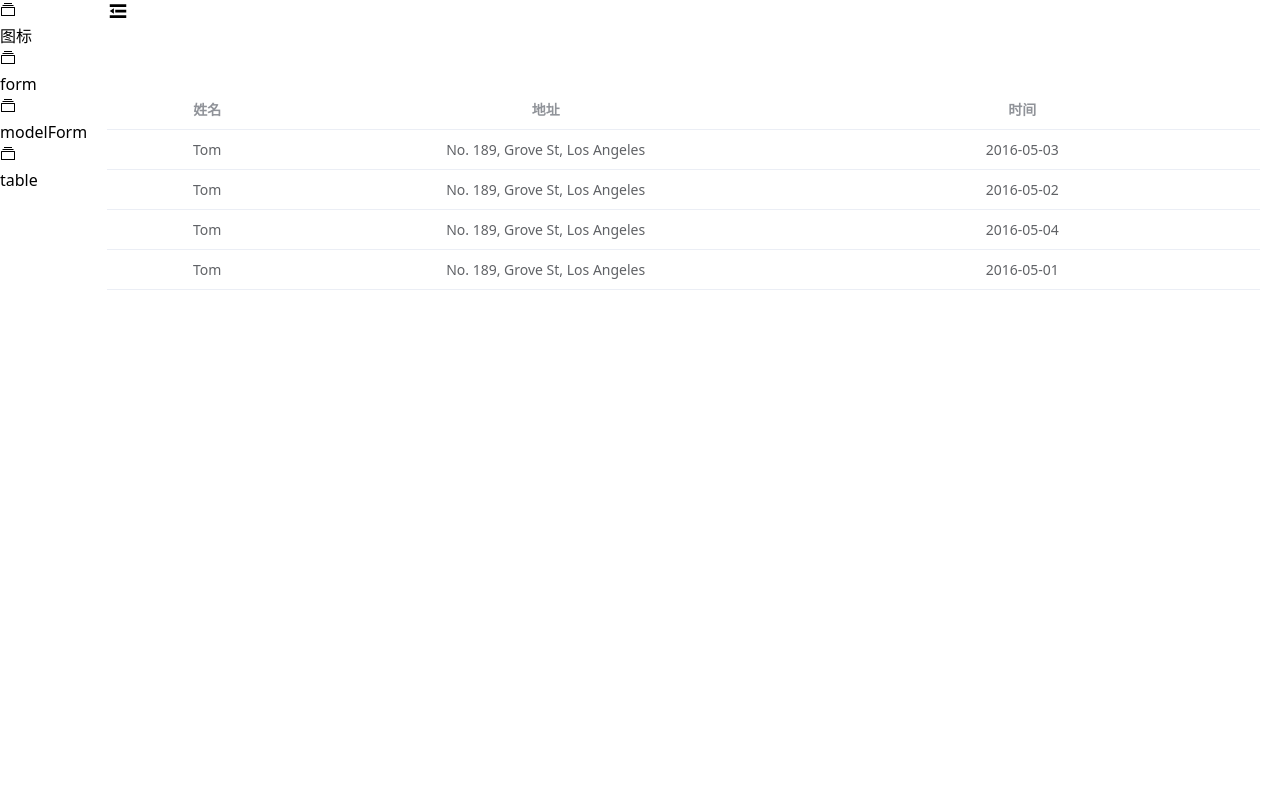
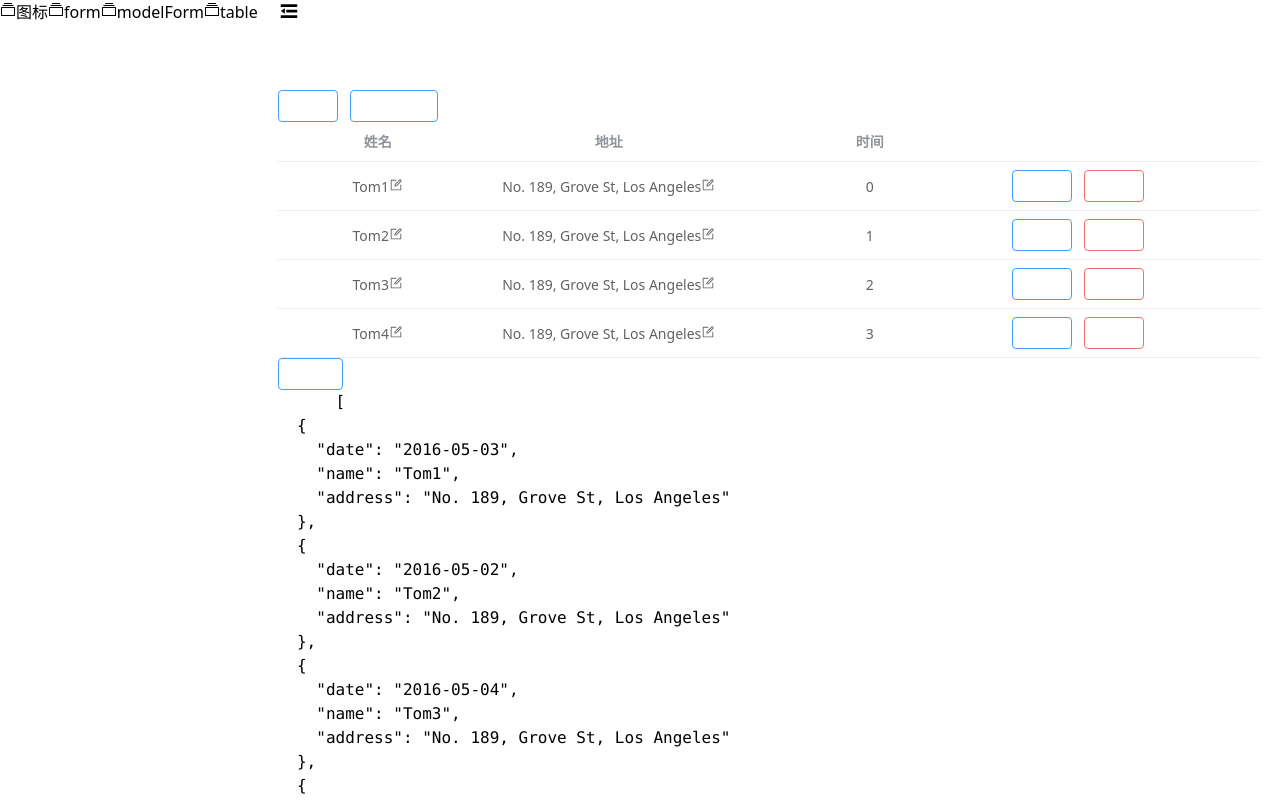
Before and after one commit to nmy0808/nmy-element-ui, a Vue app: page /table in a window 1280 px wide. Built offline with nearby package versions, Linux system fonts and the light colour scheme.

Commit message:
feat: 完成表格行编辑与单元格编辑功能

```diff
--- a/package.json
+++ b/package.json
@@ -3,7 +3,7 @@
   "private": true,
   "version": "0.0.0",
   "scripts": {
-    "dev": "vite --host",
+    "dev": "vite",
     "build": "vue-tsc --noEmit && vite build",
     "preview": "vite preview",
     "prettier": "prettier --write .",
--- a/src/components/cIcon/index.vue
+++ b/src/components/cIcon/index.vue
@@ -13,7 +13,11 @@ const props = defineProps<IProp>()
   </div>
 </template>
 
-<style scoped lang="scss"></style>
+<style scoped lang="scss">
+.c-icon {
+  display: inline-block;
+}
+</style>
 <script lang="ts">
 export default {
   name: 'CIcon'
--- a/src/components/iconChoose/src/index.vue
+++ b/src/components/iconChoose/src/index.vue
@@ -1,6 +1,6 @@
 <script setup lang="ts">
 import * as ElementPlusIconsVue from '@element-plus/icons-vue'
-
+import NIcon from '@/components/cIcon/index.vue'
 const visible = ref(false)
 const search = ref('')
 const keys = Object.keys(ElementPlusIconsVue)
@@ -33,7 +33,7 @@ const handleClose = () => {
               class="flex items-center justify-center flex-col w-40 h-26 hover:text-blue-500 cursor-pointer duration-200"
             >
               <div class="flex justify-center">
-                <CIcon :icon="item" :size="28"></CIcon>
+                <NIcon :icon="item" :size="28"></NIcon>
               </div>
               <div>{{ item }}</div>
             </div>
--- a/src/components/nTable/src/index.vue
+++ b/src/components/nTable/src/index.vue
@@ -1,6 +1,9 @@
 <script setup lang="ts">
 import { PropType } from 'vue'
 import { ITableOptions } from './types/options'
+import NIcon from '@/components/cIcon/index.vue'
+import { ElFormType } from '@/components/nForm/src/types/elForm'
+import cloneDeep from 'lodash/cloneDeep'
 
 const props = defineProps({
   options: {
@@ -12,22 +15,197 @@ const props = defineProps({
     required: true
   }
 })
+
+const emit = defineEmits<{
+  (e: 'confirm', payload: any): void
+}>()
+
+const dataClone = ref<any[]>([])
+
+watch(
+  props.data,
+  () => {
+    dataClone.value = cloneDeep(props.data)
+  },
+  { deep: true, immediate: true }
+)
+
+const formRef = ref<ElFormType | null>(null)
+
+const reset = () => {
+  formRef.value?.resetFields()
+}
+// 行: 当前激活编辑的行的索引 $index
+const activeRowIndex = ref(-1)
+
+// 单元格:当前激活编辑的单元格的唯一id  ( $index + column.id )
+const activeColEditId = ref(-1)
+
+// 行: 根据行索引激活当前行的编辑状态
+const activeRowEditByIndex = (index: number) => {
+  // 先恢复初始data数据
+  dataClone.value = cloneDeep(props.data)
+  activeColEditId.value = -1
+  activeRowIndex.value = index
+}
+// 行: 清空当前的行编辑状态
+const clearRowEdit = () => {
+  activeRowIndex.value = -1
+}
+
+// 单元格: 点击单元格编辑
+const handleActiveEdit = (scope: any) => {
+  // 先恢复初始data数据
+  dataClone.value = cloneDeep(props.data)
+  activeRowIndex.value = -1
+  activeColEditId.value = scope.$index + scope.column.id
+}
+
+// 单元格: 点击单元格确认编辑
+const handleConfirm = (scope: any) => {
+  activeColEditId.value = -1
+  activeRowIndex.value = -1
+  const index = scope.$index
+  const row = cloneDeep(scope.row)
+  const oldRow = cloneDeep(props.data[index])
+  const payload = {
+    row,
+    oldRow,
+    index,
+    data: cloneDeep(dataClone.value)
+  }
+  emit('confirm', payload)
+  return payload
+}
+
+// 行 和 单元格: 点击取消编辑
+const handleCancel = () => {
+  activeColEditId.value = -1
+  activeRowIndex.value = -1
+  // 恢复初始data数据
+  dataClone.value = cloneDeep(props.data)
+}
+// 行: 确定当前行编辑
+const confirmRowEdit = () => {
+  const $index = activeRowIndex.value
+  const scope = { $index, row: dataClone.value[$index] }
+  return handleConfirm(scope)
+}
+
+//
+const handleRowClick = (row: any, column: any) => {
+  console.log(row)
+  console.log(column)
+}
+
+defineExpose({
+  activeRowEditByIndex,
+  confirmRowEdit,
+  cancelRowEdit: handleCancel
+})
 </script>
 
 <template>
-  <el-table :data="data">
+  <el-table
+    :data="dataClone"
+    :rules="{ name: [{ required: true, trigger: 'change' }] }"
+  >
     <template v-for="(item, index) in options" :key="index">
       <el-table-column
         :label="item.label"
-        :prop="item.prop"
         :width="item.width"
         :align="item.align"
-      ></el-table-column>
+      >
+        <template #default="scope">
+          <!--
+          判断激活编辑:
+            注意: 必须当前行配置了字段 editable = true
+              1.当前列id,
+              2.当前行索引
+        -->
+          <template
+            v-if="
+              item.editable &&
+              (activeColEditId === scope.$index + scope.column.id ||
+                activeRowIndex === scope.$index)
+            "
+          >
+            <slot
+              v-if="item.editSlot"
+              :name="item.editSlot"
+              :row="scope.row"
+              :$index="scope.$index"
+              :$column="scope.column"
+              :$store="scope.store"
+            ></slot>
+            <!-- 注意: 如果没有配置开启编辑状态的表单插槽, 默认为输入框表单组件 -->
+            <el-input v-else v-model="scope.row[item.prop!]"></el-input>
+            <!-- 当前如果是激活行编辑, 列编辑操作图标不会显示 -->
+            <template v-if="activeRowIndex === -1">
+              <NIcon
+                icon="check"
+                @click.stop="handleConfirm(scope)"
+                class="icon-edit"
+              ></NIcon>
+              <NIcon
+                icon="close"
+                @click.stop="handleCancel"
+                class="icon-edit"
+              ></NIcon>
+            </template>
+          </template>
+          <!-- 当前没有开启编辑的状态 -->
+          <template v-else>
+            <!-- 有slot -->
+            <slot
+              v-if="item.slot"
+              :name="item.slot"
+              :row="scope.row"
+              :$index="scope.$index"
+              :column="scope.column"
+              :store="scope.store"
+            ></slot>
+            <!--  普通, 没有slot -->
+            <span v-else>{{ scope.row[item.prop!] }}</span>
+            <!--  编辑按钮 -->
+            <NIcon
+              v-if="item.editable"
+              icon="edit"
+              @click.stop="handleActiveEdit(scope)"
+              class="icon-edit"
+            ></NIcon>
+          </template>
+        </template>
+      </el-table-column>
     </template>
+    <el-table-column>
+      <template #default="scope">
+        <!-- 如果当前开启了行编辑, 当前行显示 取消保存 按钮 -->
+        <template v-if="activeRowIndex === scope.$index">
+          <el-button type="" @click="handleCancel">取消</el-button>
+          <el-button type="success" @click="confirmRowEdit">保存</el-button>
+        </template>
+        <!-- 否则显示用户配置action插槽 -->
+        <slot
+          v-else
+          name="action"
+          :row="scope.row"
+          :$index="scope.$index"
+          :$column="scope.column"
+          :$store="scope.store"
+        ></slot>
+      </template>
+    </el-table-column>
+    <!--  -->
   </el-table>
+  <el-button type="primary" @click="reset">reset</el-button>
 </template>
 
-<style scoped lang="scss"></style>
+<style scoped lang="scss">
+.icon-edit {
+  cursor: pointer;
+}
+</style>
 <script lang="ts">
 export default {
   name: 'NTable'
--- a/src/components/nTable/src/types/options.ts
+++ b/src/components/nTable/src/types/options.ts
@@ -4,4 +4,6 @@ export interface ITableOptions {
   width?: string | number
   align?: 'left' | 'center' | 'right'
   slot?: string
+  editable?: boolean // 当前单元格是否支持编辑
+  editSlot?: string // 当前单元格表单编辑插槽
 }
--- a/src/layout/index.vue
+++ b/src/layout/index.vue
@@ -1,6 +1,6 @@
 <script setup lang="ts">
 import Slider from '@/components/slider/index'
-
+import NIcon from '@/components/cIcon/index.vue'
 const route = useRoute()
 const collapse = ref(false)
 const defaultActive = computed(() => route.fullPath.slice(1))
@@ -23,20 +23,20 @@ const defaultActive = computed(() => route.fullPath.slice(1))
       </el-aside>
       <el-container class="h-screen">
         <el-header class="h-70px">
-          <CIcon
+          <NIcon
             class="cursor-pointer"
             icon="expand"
             :size="22"
             v-if="collapse"
             @click="collapse = false"
-          ></CIcon>
-          <CIcon
+          ></NIcon>
+          <NIcon
             class="cursor-pointer"
             icon="fold"
             :size="22"
             v-else
             @click="collapse = true"
-          ></CIcon>
+          ></NIcon>
         </el-header>
         <el-main>
           <router-view></router-view>
--- a/src/views/table/index.vue
+++ b/src/views/table/index.vue
@@ -1,25 +1,25 @@
 <script setup lang="ts">
 import { ITableOptions } from '@/components/nTable/src/types/options'
-
+import NTable from '@/components/nTable/src/index.vue'
 const data = ref([
   {
     date: '2016-05-03',
-    name: 'Tom',
+    name: 'Tom1',
     address: 'No. 189, Grove St, Los Angeles'
   },
   {
     date: '2016-05-02',
-    name: 'Tom',
+    name: 'Tom2',
     address: 'No. 189, Grove St, Los Angeles'
   },
   {
     date: '2016-05-04',
-    name: 'Tom',
+    name: 'Tom3',
     address: 'No. 189, Grove St, Los Angeles'
   },
   {
     date: '2016-05-01',
-    name: 'Tom',
+    name: 'Tom4',
     address: 'No. 189, Grove St, Los Angeles'
   }
 ])
@@ -28,26 +28,73 @@ const options = ref<ITableOptions[]>([
     label: '姓名',
     prop: 'name',
     width: '200px',
-    align: 'center'
+    align: 'center',
+    editable: true,
+    editSlot: 'edit_name'
   },
   {
     label: '地址',
     prop: 'address',
     width: '',
-    align: 'center'
+    align: 'center',
+    editable: true
   },
   {
     label: '时间',
     prop: 'date',
     width: '',
-    align: 'center'
+    align: 'center',
+    slot: 'date'
   }
+  // {
+  //   label: '操作',
+  //   width: '',
+  //   align: 'center',
+  //   slot: 'action'
+  // }
 ])
+const tableRef = ref<InstanceType<typeof NTable> | null>(null)
+const handleActiveRow = () => {
+  tableRef.value?.activeRowEditByIndex(1)
+}
+const handleCancelActiveRow = () => {
+  tableRef.value?.cancelRowEdit()
+}
+
+const handleConfirm = (data: any) => {
+  console.log(data)
+}
+const handleEditRow = (index: number) => {
+  tableRef.value?.activeRowEditByIndex(index)
+}
 </script>
 
 <template>
   <div class="">
-    <NTable :data="data" :options="options"></NTable>
+    <el-button type="primary" @click="handleActiveRow">激活</el-button>
+    <el-button type="primary" @click="handleCancelActiveRow"
+      >取消激活</el-button
+    >
+    <NTable
+      ref="tableRef"
+      :data="data"
+      :options="options"
+      @confirm="handleConfirm"
+    >
+      <template #date="{ $index }"> {{ $index }} </template>
+      <template #edit_name="{ row }">
+        <el-input v-model="row['name']"></el-input>
+      </template>
+      <template #action="{ $index }">
+        <el-button type="primary" @click="handleEditRow($index)"
+          >编辑</el-button
+        >
+        <el-button type="danger">删除</el-button>
+      </template>
+    </NTable>
+    <pre>
+      {{ data }}
+    </pre>
   </div>
 </template>
 
```
Also changed, not shown: vite.config.ts (+9 -9 lines), .eslintrc.js.
